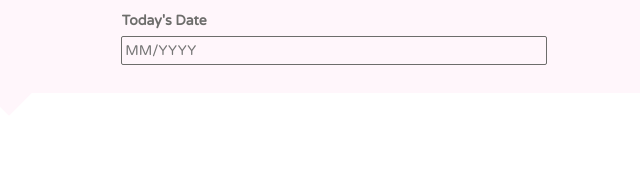
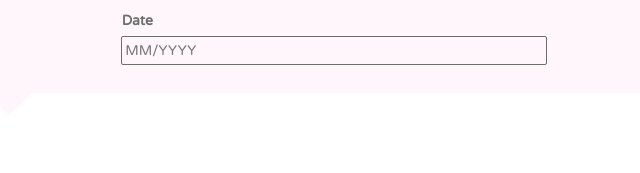
Before and after one commit to InclusiveClassrooms/skills-wheel-old, a website: page public/index.html in a window 1280 px wide. Shown: the part 271-444 px from the top of the page, 626-1266 px from the left. Drawn offline with nearby package versions, Linux system fonts and the light colour scheme.

Commit message:
fixes #76, changing label to 'Date'

```diff
--- a/public/index.html
+++ b/public/index.html
@@ -45,7 +45,7 @@
           </div>
           <div class="row label-row">
             <label for="group" class="col-md-offset-1 col-md-4 detail-label">Group Name</label>
-            <label for="date" class="col-md-offset-2 col-md-4 detail-label">Today's Date</label>
+            <label for="date" class="col-md-offset-2 col-md-4 detail-label">Date</label>
           </div>
           <div class="row">
             <input type="text" name="group" class="student-details col-md-offset-1 col-md-4" />
```
